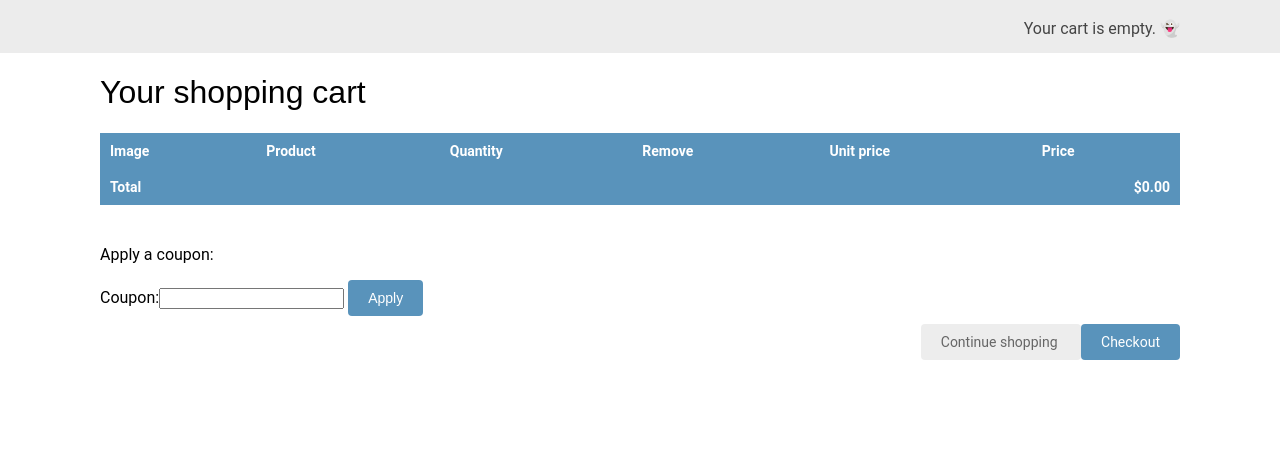
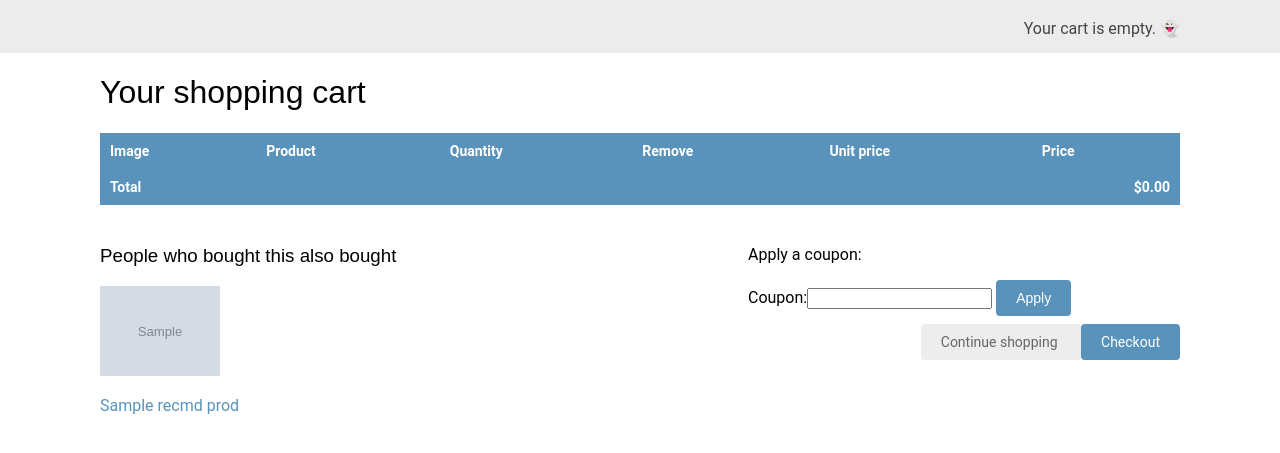
Before and after one commit to codingEzio/code_py_book_django2_by_example, a Django app: template Chpater_07/cart/templates/cart/detail.html in a window 1280 px wide. Shown: the part 46-499 px from the top of the page. Run offline with Django 3.2, Linux system fonts and the light colour scheme; tables that the repository leaves empty hold one stand-in row (values such as "Sample post"); the template is opened without the code that fills it: values that come from a table or form of the project are taken from there, most other values are stand-ins (such as "Sample title", 1, 10 or a date in 2020); grey boxes marked "Sample" are stand-in pictures; parts of the project's set-up code (start-up, migrations or seed data) failed here and were passed over; some libraries are stand-ins or nearby versions; some web fonts are replaced.

Commit message:
Display the 'recommendation' at cart page

```diff
--- a/Chpater_07/cart/templates/cart/detail.html
+++ b/Chpater_07/cart/templates/cart/detail.html
@@ -1,6 +1,7 @@
 {% extends "shop/base.html" %}
 
 {% load static %}
+{% load i18n %}
 
 {% block title %}
 	Your shopping cart
@@ -91,6 +92,33 @@
 		</tbody>
 	</table>
 
+	{% if recommended_products %}
+
+		<div class="recommendations cart">
+			<h3>{% trans "People who bought this also bought" %}</h3>
+
+			{% for recmd_prod in recommended_products %}
+				<div class="item">
+					<a href="{{ recmd_prod.get_absolute_url }}">
+						<img src="  {% if recmd_prod.image %}
+											{{ recmd_prod.image.url }}
+										{% else %}
+											{% static "img/no_image.png" %}
+							            {% endif %}"
+						     alt="">
+					</a>
+
+					<p>
+						<a href="{{ recmd_prod.get_absolute_url }}">
+							{{ recmd_prod.name }}
+						</a>
+					</p>
+				</div>
+			{% endfor %}
+		</div>
+
+	{% endif %}
+
 	<p>Apply a coupon:</p>
 	<form action="{% url "coupons:apply" %}" method="post">
 		{{ coupon_apply_form }}
```
Also changed, not shown: Chpater_07/cart/views.py (+14 -6 lines).
